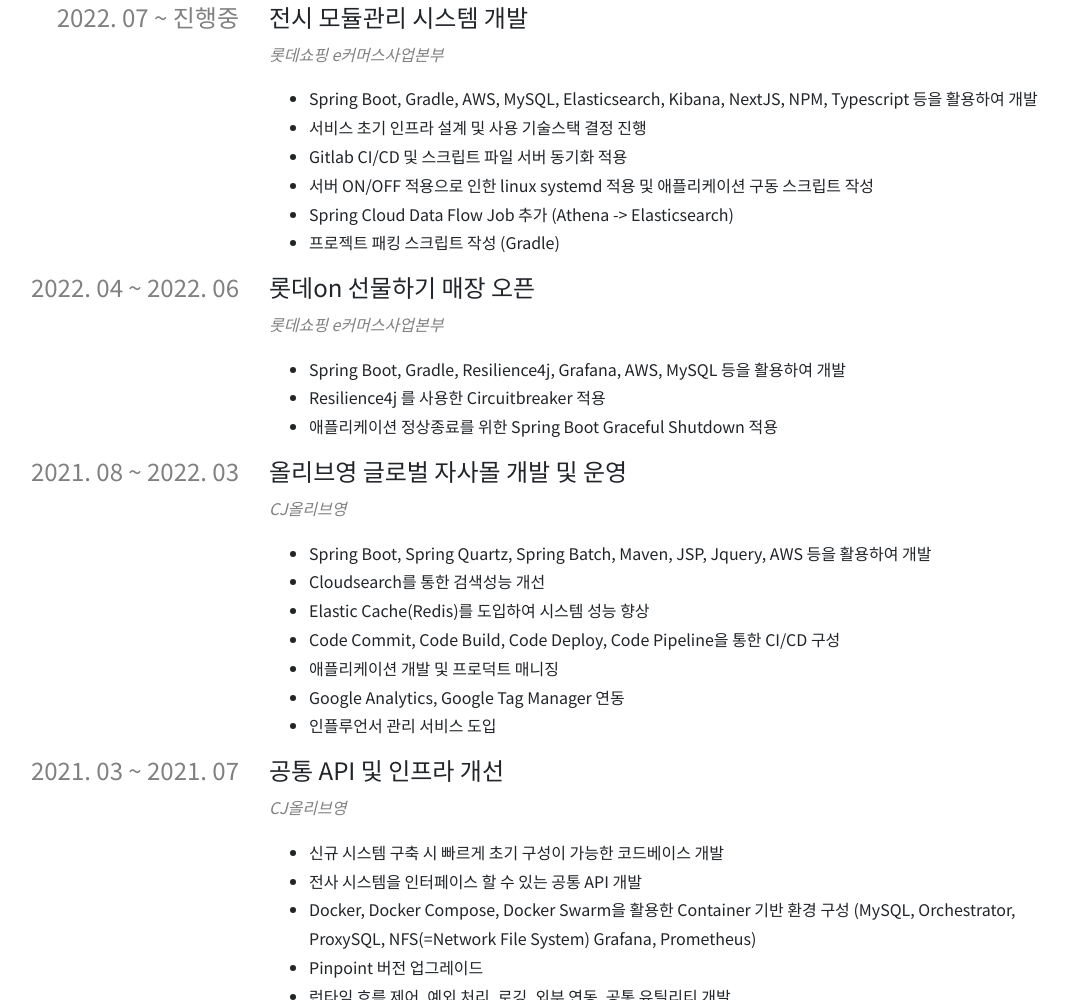
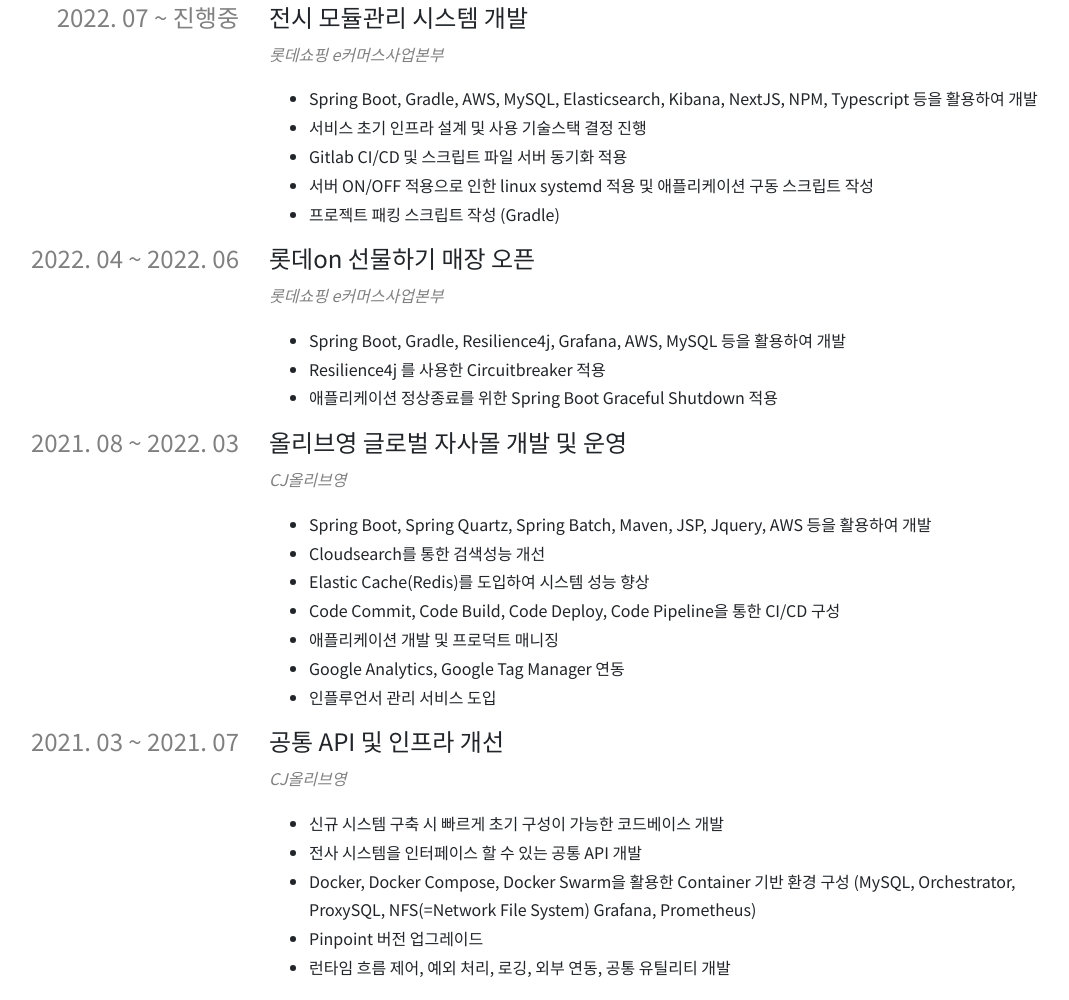
Before and after one commit to bkjeon1614/resume, a website: page index.html in a window 1280 px wide. Shown: the part 3518-4518 px from the top of the page, without its empty margins (101-1170 px from the left). Drawn offline with nearby package versions, Linux system fonts and the light colour scheme.

Commit message:
불필요 경력 제ㅓㄱ

```diff
--- a/index.html
+++ b/index.html
@@ -570,7 +570,6 @@
                     <li>서비스 초기 인프라 설계 및 사용 기술스택 결정 진행</li>
                     <li>Gitlab CI/CD 및 스크립트 파일 서버 동기화 적용</li>
                     <li>서버 ON/OFF 적용으로 인한 linux systemd 적용 및 애플리케이션 구동 스크립트 작성</li>
-                    <li>Spring Cloud Data Flow Job 추가 (Athena -> Elasticsearch)</li>
                     <li>프로젝트 패킹 스크립트 작성 (Gradle)</li>
                   </ul>
                 </div>
```
